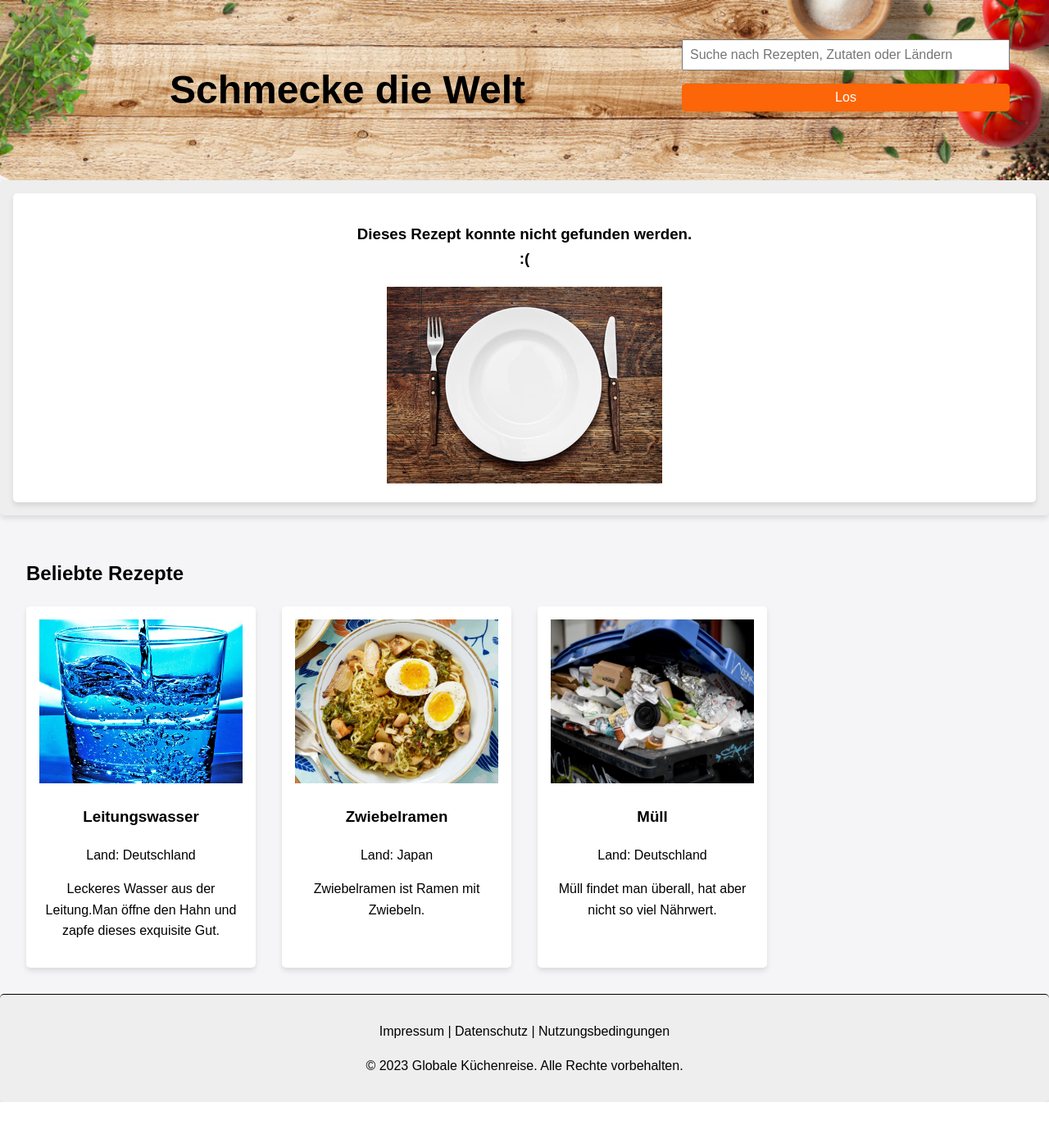
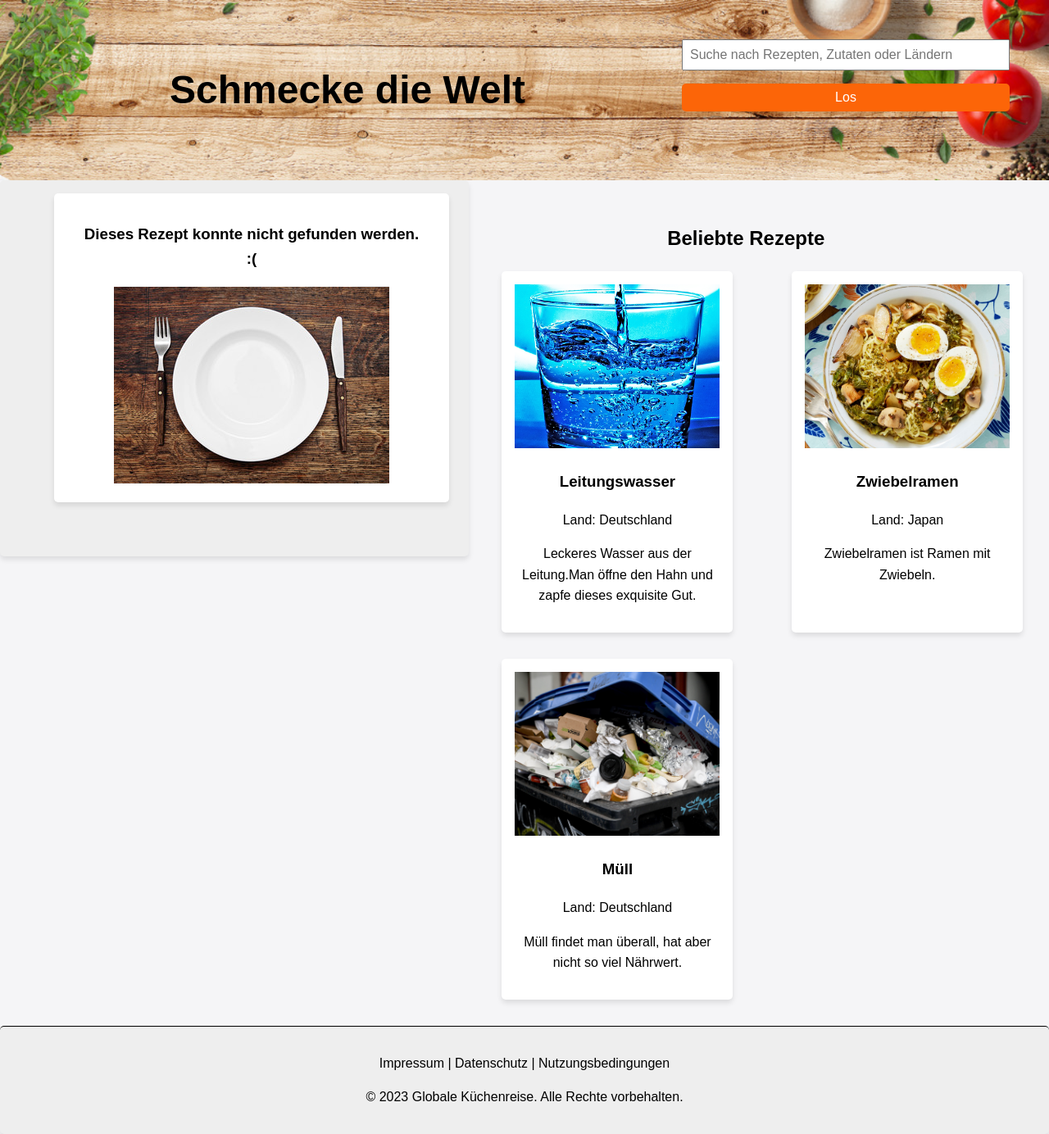
Before and after one commit to PlexSheep/Webapp-demo-dhbw, a PHP site: page /detail.php?recipe=admin in a window 1280 px wide. Shown: the part 72-1456 px from the top of the page at 82% size. Before the commit the page ends 1417 px from the top, so only its background shows below. Run offline with PHP 8.4, Linux system fonts and the light colour scheme; data comes from the database, SQL or seed files in the repository; data that the repository does not hold is empty.

Commit message:
cssbisschen

```diff
--- a/webdir/styles.css
+++ b/webdir/styles.css
@@ -79,6 +79,25 @@ input[type="search"] {
     grid-template-columns: repeat(auto-fill, minmax(250px, 1fr));
     grid-gap: 2rem; /* Erhöhter Abstand zwischen Boxen */
 }
+.recipe-detail-container {
+    display: flex;
+    justify-content: center;
+    align-items: center;
+    padding: 2rem;
+    background-size: cover;
+    background-repeat: no-repeat;
+
+}
+
+.recipe-detail-card {
+    width: 100%;
+    max-width: 450px;
+    float: left;
+    margin-left: 50px;
+    margin-right: 50px;
+    margin-bottom: 50px;
+}
+
 
 .recipe-grid a {
     display: grid;
@@ -93,12 +112,18 @@ input[type="search"] {
     overflow: hidden;
     padding: 1rem;
     text-align: center;
+    width: 250px;
+    margin-left: 40px;
 }
 
 .recipe-card img {
   height: 200px; /* Feste Höhe für Bilder */
   width: 100%;
   object-fit: cover;
+}
+#rezepte{
+    text-align: center;
+
 }
 
 .baggi{
@@ -172,6 +197,7 @@ input[type="submit"]:hover {
     overflow: hidden;
     padding: 1rem;
     text-align: center;
+    float: left;
 }
 
 .recipe-detail-card {
@@ -181,6 +207,7 @@ input[type="submit"]:hover {
     overflow: hidden;
     padding: 1rem;
     text-align: center;
+    float: left;
 }
 
 .recipe-detail-card img {
@@ -209,7 +236,7 @@ article {
 .score {
     background-color: orangered;
     border-radius: 2px;
-    box-shadow: 0 4px 6px rgba(0, 0, 0, 0.1);
+    box-shadow: 0 4px 6px rgb(251, 7, 7);
     overflow: hidden;
     padding: 1rem;
     text-align: center;
--- a/webdir/templates/featured-recipies.php
+++ b/webdir/templates/featured-recipies.php
@@ -1,5 +1,5 @@
         <section class="recipes-cards-section ">
-            <h2>Beliebte Rezepte</h2>
+            <h2 id="rezepte">Beliebte Rezepte</h2>
             <div class="recipe-grid" id="featured-recipies-grid">
             </div>
         </section>
```
